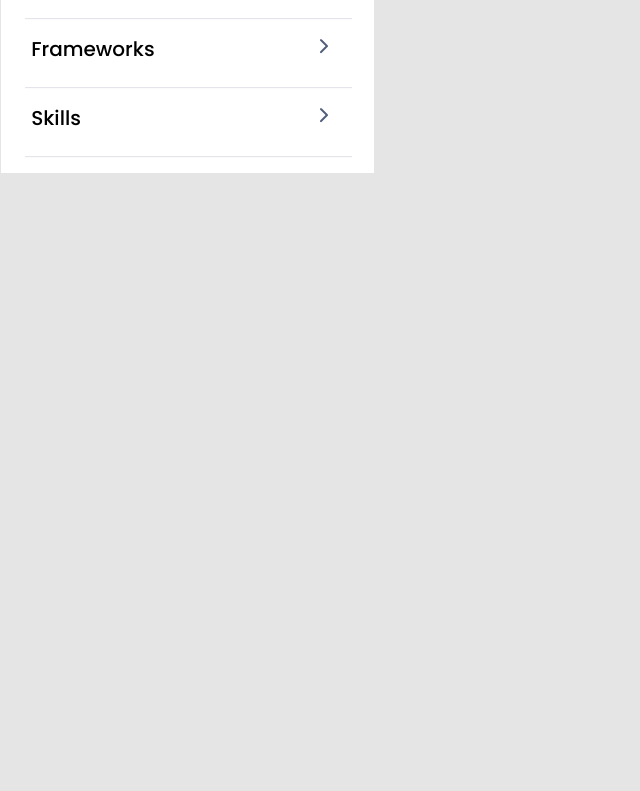
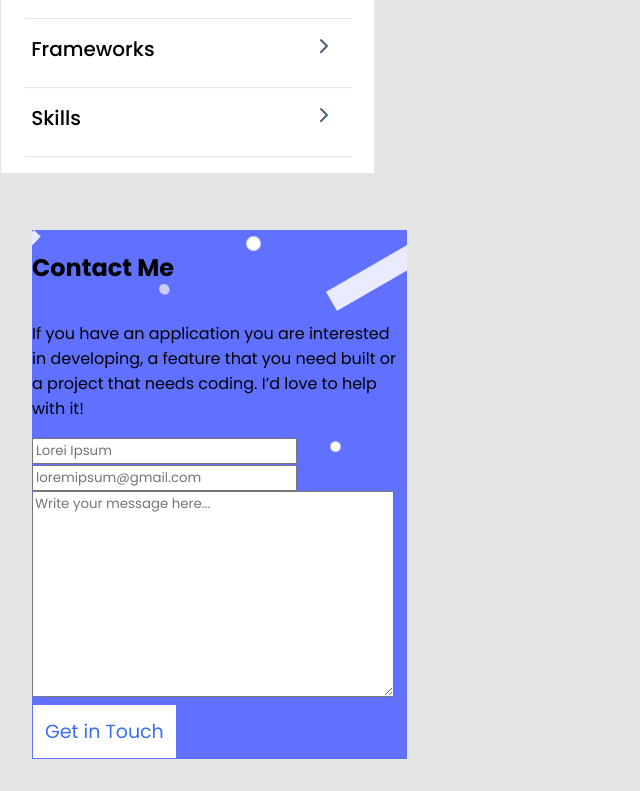
Before and after one commit to josman227/Mobile-Portfolio, a website: page index.html in a window 1280 px wide. Shown: the part 4321-5112 px from the top of the page, without its empty margins (0-640 px from the left). Before the commit the page ends 4495 px from the top, so only its background shows below. Drawn offline with Linux system fonts and the light colour scheme.

Commit message:
Add contact form in html

```diff
--- a/index.html
+++ b/index.html
@@ -206,5 +206,18 @@
 </div>
     </section>
 
+    <section class="contact-me">
+     <h2 class="contact-title">Contact Me</h2>
+     <p class="contact-description">If you have an application you are interested in developing, a feature that you need built or a project that needs coding.
+        I’d love to help with it!</p>
+
+        <form action="" class="contact-form">
+            <input type="text" placeholder="Lorei Ipsum" maxlength="30" required>
+            <input type="email" placeholder="loremipsum@gmail.com" required>
+            <textarea name="" id="" cols="30" rows="10" placeholder="Write your message here..." maxlength="500" required></textarea>
+            <button type="submit">Get in Touch</button>
+        </form>
+    </section>
+
 </body>
 </html>
--- a/style.css
+++ b/style.css
@@ -407,3 +407,14 @@ section {
 .content {
   margin-left: 24px;
 }
+
+.contact-me {
+  display: flex;
+  flex-direction: column;
+  margin-top: 88px;
+  width: 375px;
+  height: 779;
+  background-image: url(img/backg.png);
+  background-color: #6070ff;
+
+}
```
